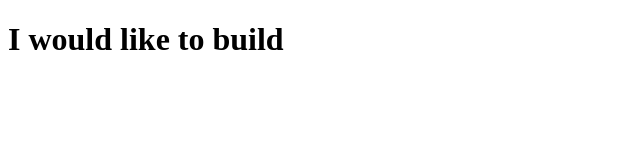
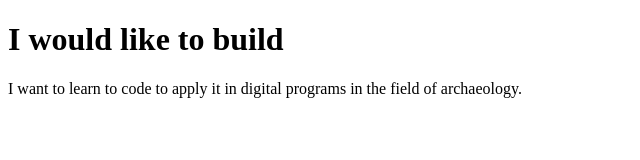
Before and after one commit to HMerizan/prep-91621-code-solutions, a website: page prep-example/index.html in a window 1280 px wide. Shown: the whole page, without its empty margins (0-640 px from the left). Drawn offline with Linux system fonts and the light colour scheme.

Commit message:
Corrected prep-example exercise.

```diff
--- a/prep-example/index.html
+++ b/prep-example/index.html
@@ -7,7 +7,7 @@
   <h1>I would like to build</h1>
   <p>
     <!-- write your app ideas here 👇 -->
-
+I want to learn to code to apply it in digital programs in the field of archaeology.
 
 
   </p>
```
